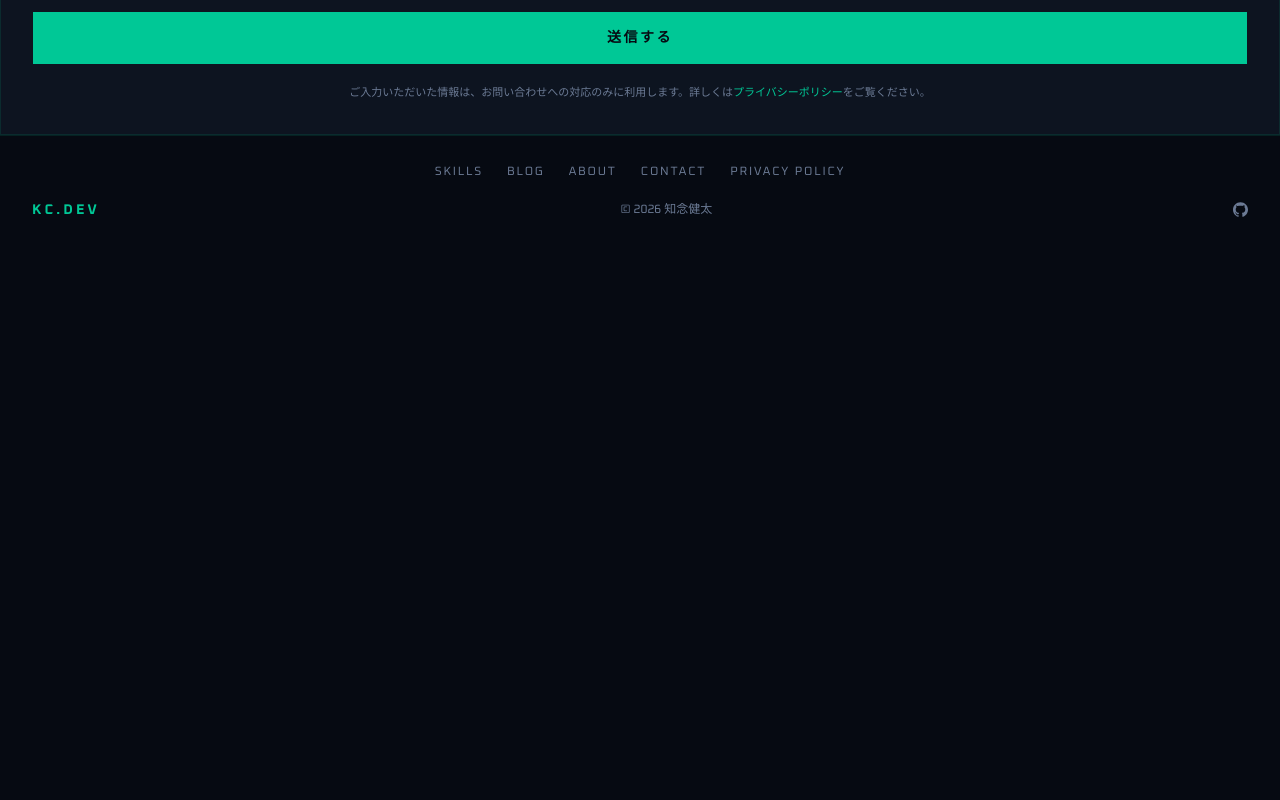
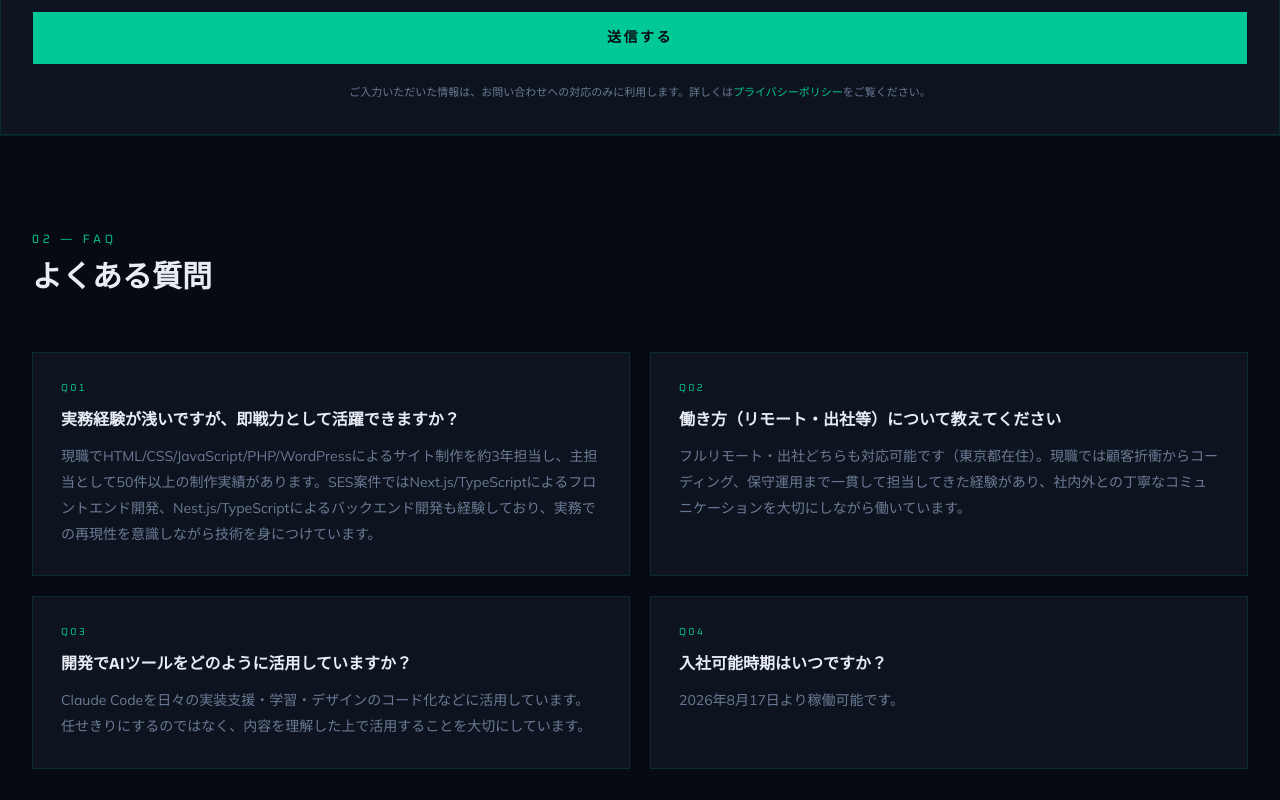
Before and after one commit to kenta-io/portfolio-site, a Next.js app: page /contact in a window 1280 px wide. Shown: the part 940-1740 px from the top of the page. Before the commit the page ends 1188 px from the top, so only its background shows below. Built offline with nearby package versions, Linux system fonts and the light colour scheme.

Commit message:
feat: add contact faq

```diff
--- a/src/app/contact/page.tsx
+++ b/src/app/contact/page.tsx
@@ -1,5 +1,54 @@
 import { ContactForm } from "@/components/contact/ContactForm";
 
+const FAQ_ITEMS = [
+  {
+    q: "実務経験が浅いですが、即戦力として活躍できますか？",
+    a: "現職でHTML/CSS/JavaScript/PHP/WordPressによるサイト制作を約3年担当し、主担当として50件以上の制作実績があります。SES案件ではNext.js/TypeScriptによるフロントエンド開発、Nest.js/TypeScriptによるバックエンド開発も経験しており、実務での再現性を意識しながら技術を身につけています。",
+  },
+  {
+    q: "働き方（リモート・出社等）について教えてください",
+    a: "フルリモート・出社どちらも対応可能です（東京都在住）。現職では顧客折衝からコーディング、保守運用まで一貫して担当してきた経験があり、社内外との丁寧なコミュニケーションを大切にしながら働いています。",
+  },
+  {
+    q: "開発でAIツールをどのように活用していますか？",
+    a: "Claude Codeを日々の実装支援・学習・デザインのコード化などに活用しています。任せきりにするのではなく、内容を理解した上で活用することを大切にしています。",
+  },
+  { q: "入社可能時期はいつですか？", a: "2026年8月17日より稼働可能です。" },
+];
+
 export default function ContactPage() {
-  return <ContactForm />;
+  return (
+    <>
+      <ContactForm />
+
+      <section className="border-t border-border py-14 md:py-20 lg:py-24">
+        <div className="mx-auto max-w-[1280px] px-4 md:px-6 lg:px-8">
+          <div className="mb-10 md:mb-14">
+            <div className="font-heading mb-3 text-xs uppercase tracking-[0.32em] text-accent">
+              02 — FAQ
+            </div>
+            <h2 className="font-heading text-2xl font-bold md:text-3xl">
+              よくある質問
+            </h2>
+          </div>
+
+          <div className="grid grid-cols-1 gap-4 md:grid-cols-2 md:gap-5">
+            {FAQ_ITEMS.map(({ q, a }, index) => (
+              <div key={q} className="border border-border bg-card p-5 md:p-7">
+                <div className="font-heading mb-3 text-[10px] uppercase tracking-[0.25em] text-accent">
+                  Q{String(index + 1).padStart(2, "0")}
+                </div>
+                <h3 className="font-heading mb-3 text-sm font-bold md:text-base">
+                  {q}
+                </h3>
+                <p className="text-sm leading-[1.85] text-muted-foreground">
+                  {a}
+                </p>
+              </div>
+            ))}
+          </div>
+        </div>
+      </section>
+    </>
+  );
 }
```
